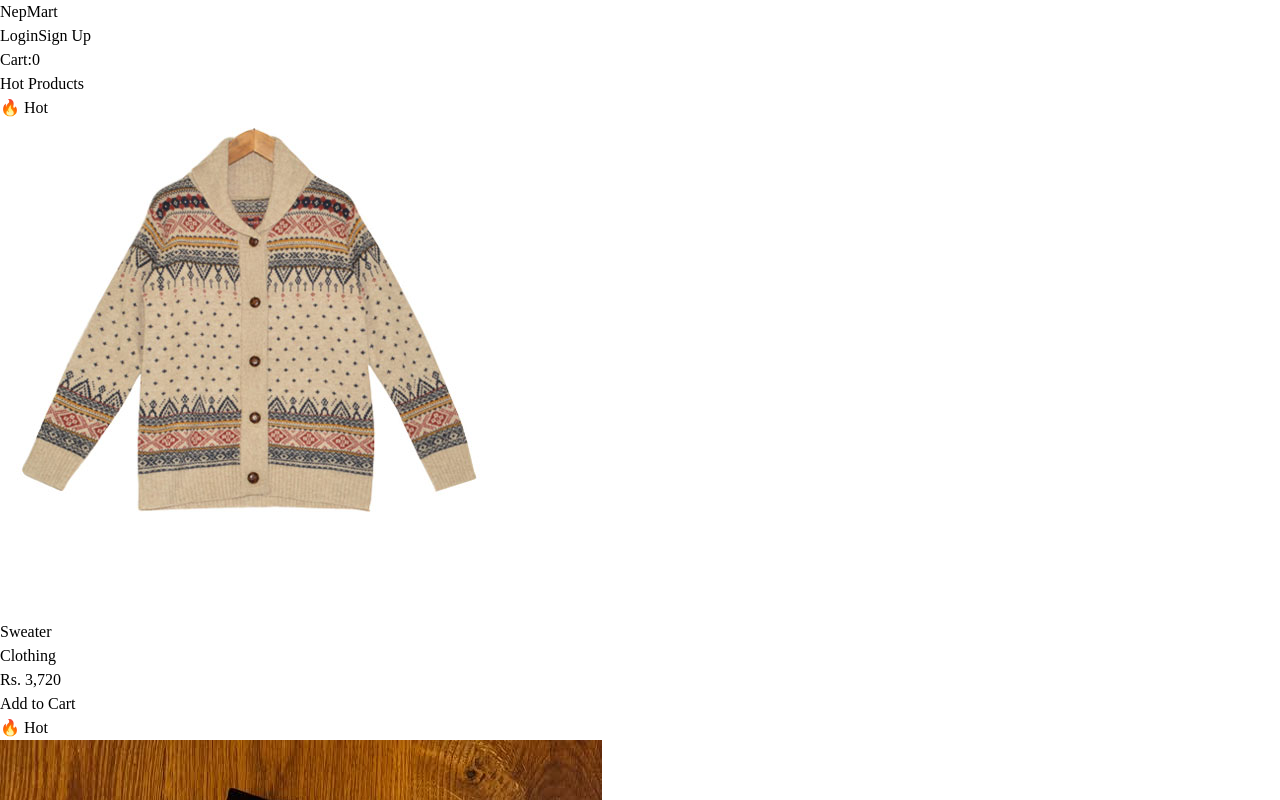
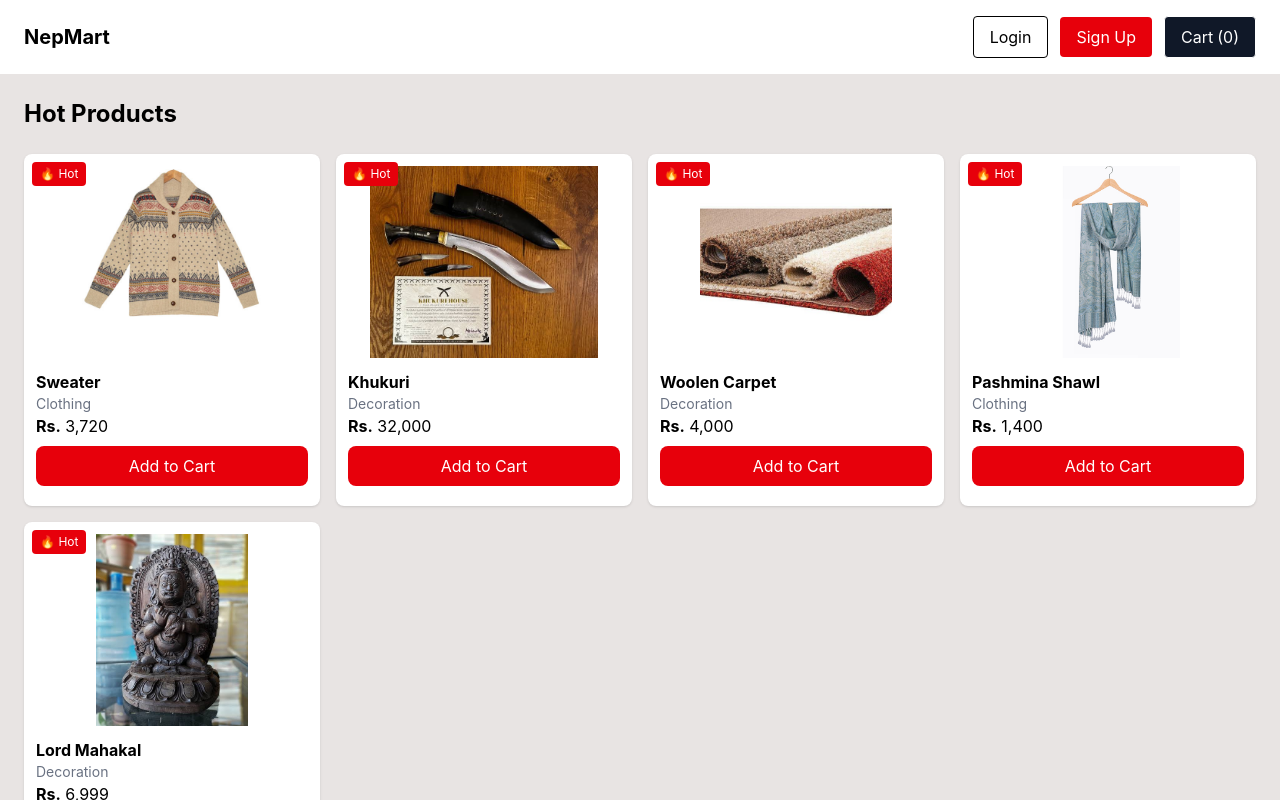
Before and after one commit to abish07/Nep_Mart, a React (Vite) app in the folder Project_NepMart/: page / in a window 1280 px wide. Shown: the top 800 px of the page. Built offline with nearby package versions, Linux system fonts and the light colour scheme.

Commit message:
feat: show cart count in navbar

```diff
--- a/Project_NepMart/package.json
+++ b/Project_NepMart/package.json
@@ -10,8 +10,10 @@
     "preview": "vite preview"
   },
   "dependencies": {
+    "@tailwindcss/vite": "^4.3.5",
     "react": "^19.3.1",
-    "react-dom": "^19.3.1"
+    "react-dom": "^19.3.1",
+    "tailwindcss": "^4.3.5"
   },
   "devDependencies": {
     "@eslint/js": "^10.0.1",
--- a/Project_NepMart/src/components/Navbar.jsx
+++ b/Project_NepMart/src/components/Navbar.jsx
@@ -1,4 +1,5 @@
 function Navbar({onLogin,onHome,onSignup,cart}) {
+    const countCart = cart.reduce((sum, item)=> sum + item.quantity, 0);
     return (
         <nav className="flex justify-between items-center px-6 py-4 bg-white shadow">
             <div className="hover:scale-105  cursor-pointer" onClick={onHome}>
@@ -7,7 +8,10 @@ function Navbar({onLogin,onHome,onSignup,cart}) {
             <div className="flex gap-3 items-center">
                 <button onClick={onLogin} className="px-4 py-2 border rounded cursor-pointer">Login</button>
                 <button onClick={onSignup} className="px-4 py-2 bg-red-600 text-white rounded cursor-pointer">Sign Up</button>
-                <p>Cart:{cart.length}</p>
+                <p className="px-4 py-2 border rounded cursor-pointer flex items-center gap-1 bg-gray-900 text-white">
+                    <span>Cart</span>
+                    <span>({countCart})</span>
+                </p>
             </div>
         </nav>
     );
```
Also changed, not shown: 1 other file (tests, documents, lock files or other folders).
